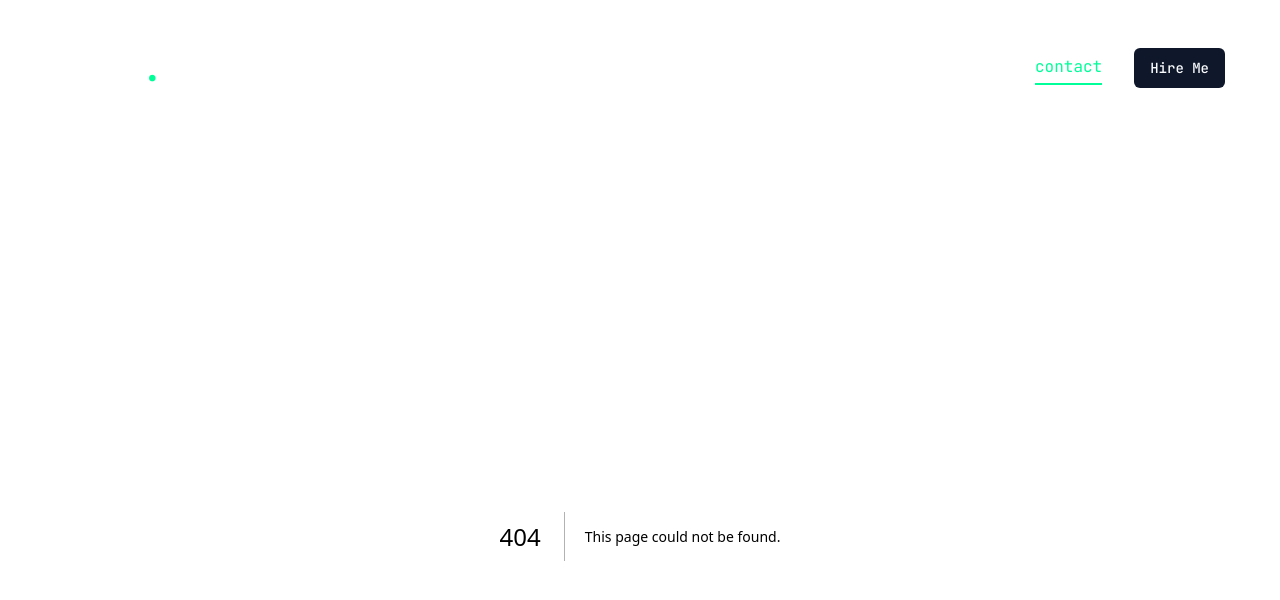
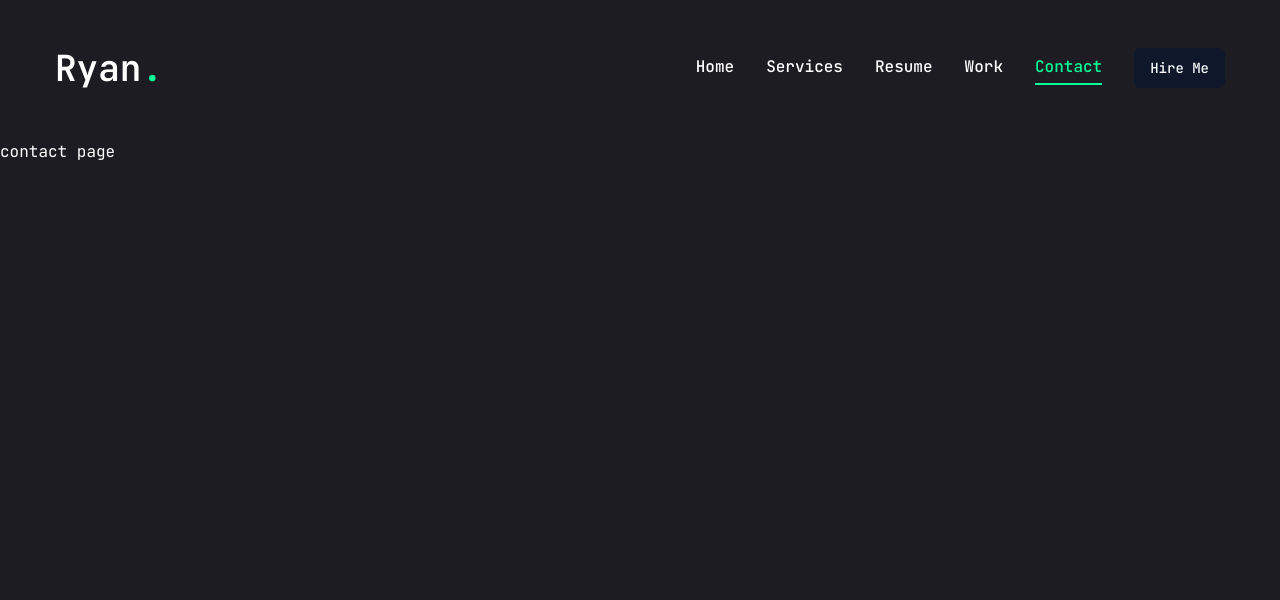
Before and after one commit to rygo2765/web-dev-portfolio, a Next.js app: page /contact in a window 1280 px wide. Before the commit this address had no page. Shown: the top 600 px of the page. Built offline with nearby package versions, Linux system fonts and the light colour scheme.

Commit message:
added work page, services page, resume page, contact page. Implemented PageTransition component

```diff
--- /dev/null
+++ b/app/contact/page.tsx
@@ -0,0 +1,9 @@
+import React from 'react'
+
+const Contact: React.FC = () => {
+  return (
+    <div>contact page</div>
+  )
+}
+
+export default Contact
--- a/app/layout.tsx
+++ b/app/layout.tsx
@@ -4,6 +4,7 @@ import "./globals.css";
 
 //components
 import Header from "@/components/Header";
+import PageTransition from "@/components/PageTransition";
 
 const jetbrainsMono = JetBrains_Mono({
   subsets: ["latin"],
@@ -25,7 +26,7 @@ export default function RootLayout({
     <html lang="en">
       <body className={jetbrainsMono.variable}>
         <Header />
-        {children}
+        <PageTransition>{children}</PageTransition>
       </body>
     </html>
   );
--- /dev/null
+++ b/app/resume/page.tsx
@@ -0,0 +1,7 @@
+import React from "react";
+
+const Resume: React.FC = () => {
+  return <div>resume page</div>;
+};
+
+export default Resume;
--- /dev/null
+++ b/app/services/page.tsx
@@ -0,0 +1,7 @@
+import React from "react";
+
+const Services: React.FC = () => {
+  return <div>services page</div>;
+};
+
+export default Services;
--- /dev/null
+++ b/app/work/page.tsx
@@ -0,0 +1,9 @@
+import React from 'react'
+
+const Work: React.FC = () => {
+  return (
+    <div>work page</div>
+  )
+}
+
+export default Work
--- a/components/Nav.tsx
+++ b/components/Nav.tsx
@@ -28,7 +28,6 @@ const links = [
 
 const Nav: React.FC = () => {
   const pathname = usePathname();
-  console.log(pathname);
   return (
     <nav className="flex gap-8">
       {links.map((link, index) => {
@@ -38,7 +37,7 @@ const Nav: React.FC = () => {
             key={index}
             className={`${
               link.path === pathname && "text-accent border-b-2 border-accent"
-            }`}
+            } capitalize font-medium hover:text-accent transition-all`}
           >
             {link.name}
           </Link>
--- /dev/null
+++ b/components/PageTransition.tsx
@@ -0,0 +1,29 @@
+"use client";
+import React from "react";
+import { AnimatePresence, motion } from "framer-motion";
+import { usePathname } from "next/navigation";
+
+interface PageTransitionProps {
+  children: React.ReactNode;
+}
+
+const PageTransition: React.FC<PageTransitionProps> = ({ children }) => {
+  const pathname = usePathname();
+  return (
+    <AnimatePresence>
+      <div key={pathname}>
+        <motion.div
+          initial={{ opacity: 1 }}
+          animate={{
+            opacity: 0,
+            transition: { delay: 1, duration: 0.4, ease: "easeInOut" },
+          }}
+          className="h-screen w-screen fixed bg-primary top-0 pointer-events-none"
+        />
+      </div>
+      {children}
+    </AnimatePresence>
+  );
+};
+
+export default PageTransition;
--- a/package.json
+++ b/package.json
@@ -16,6 +16,7 @@
     "@radix-ui/react-tooltip": "^1.1.2",
     "class-variance-authority": "^0.7.0",
     "clsx": "^2.1.1",
+    "framer-motion": "^11.3.24",
     "lucide-react": "^0.424.0",
     "next": "14.2.5",
     "react": "^18",
```
Also changed, not shown: 1 other file (tests, documents, lock files or other folders).
